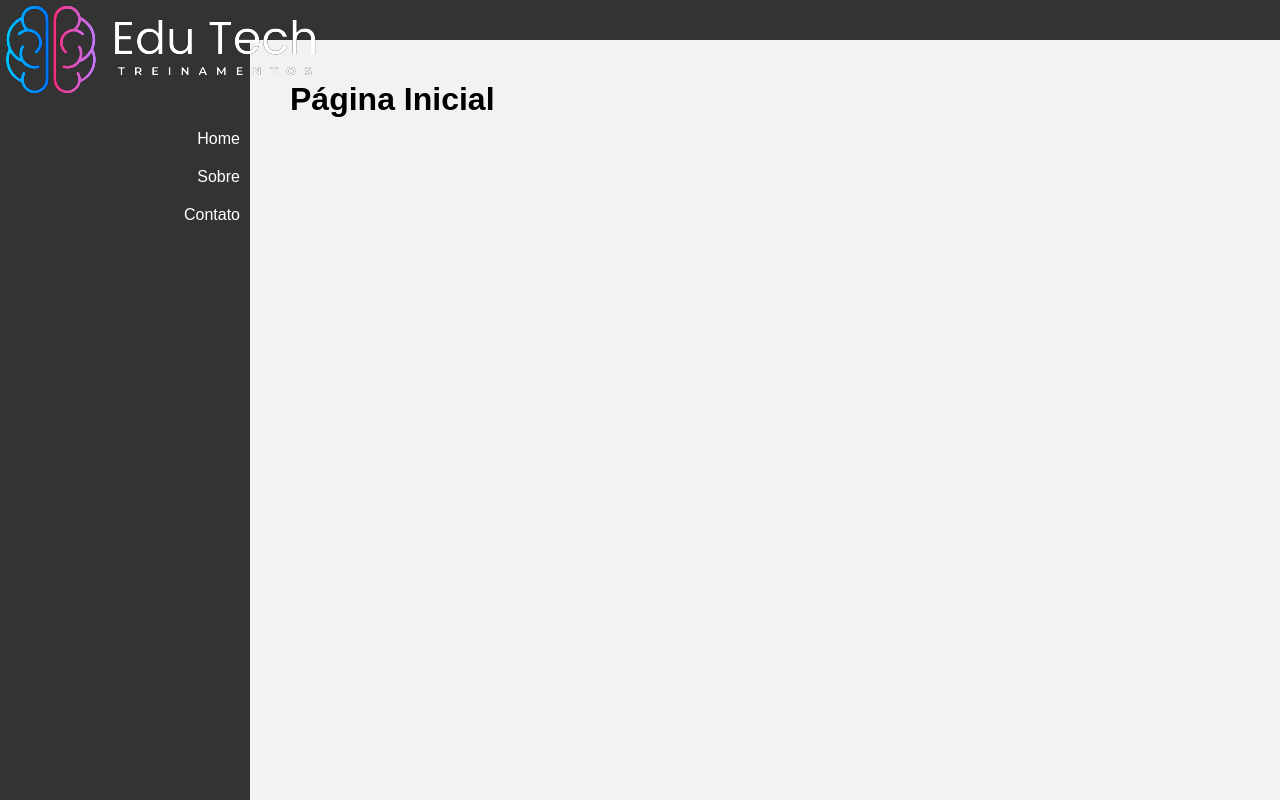
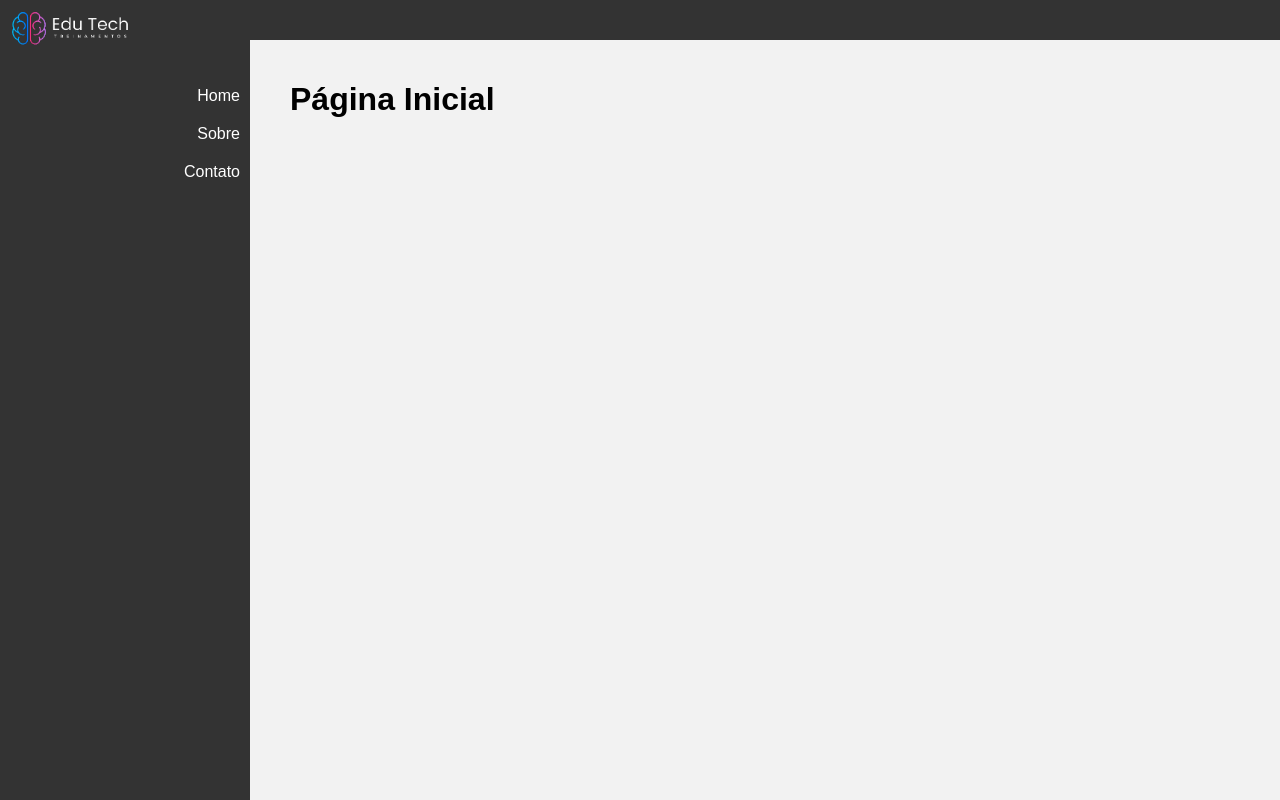
Before and after one commit to Eduardo1985S/site-template, a plain HTML site: page index.html in a window 1280 px wide. Drawn offline with Linux system fonts and the light colour scheme.

Commit message:
Update styles.css

```diff
--- a/style/styles.css
+++ b/style/styles.css
@@ -46,6 +46,10 @@ main {
     margin-left: 270px;
     padding: 20px;
 }
+img{
+    width: 120px;
+    margin: 10px;
+}
 
 /* Ícones FontAwesome (é necessário incluir a biblioteca FontAwesome) */
 i.fas {
```
